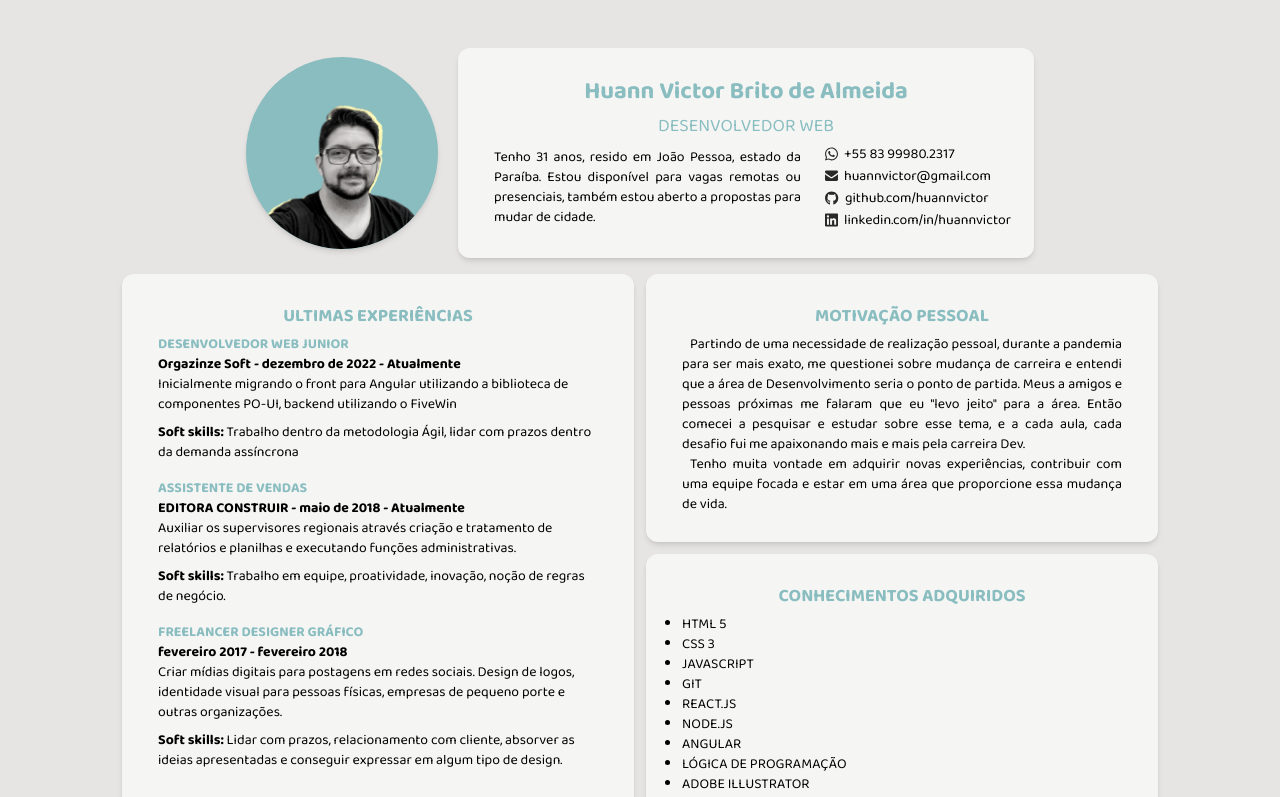
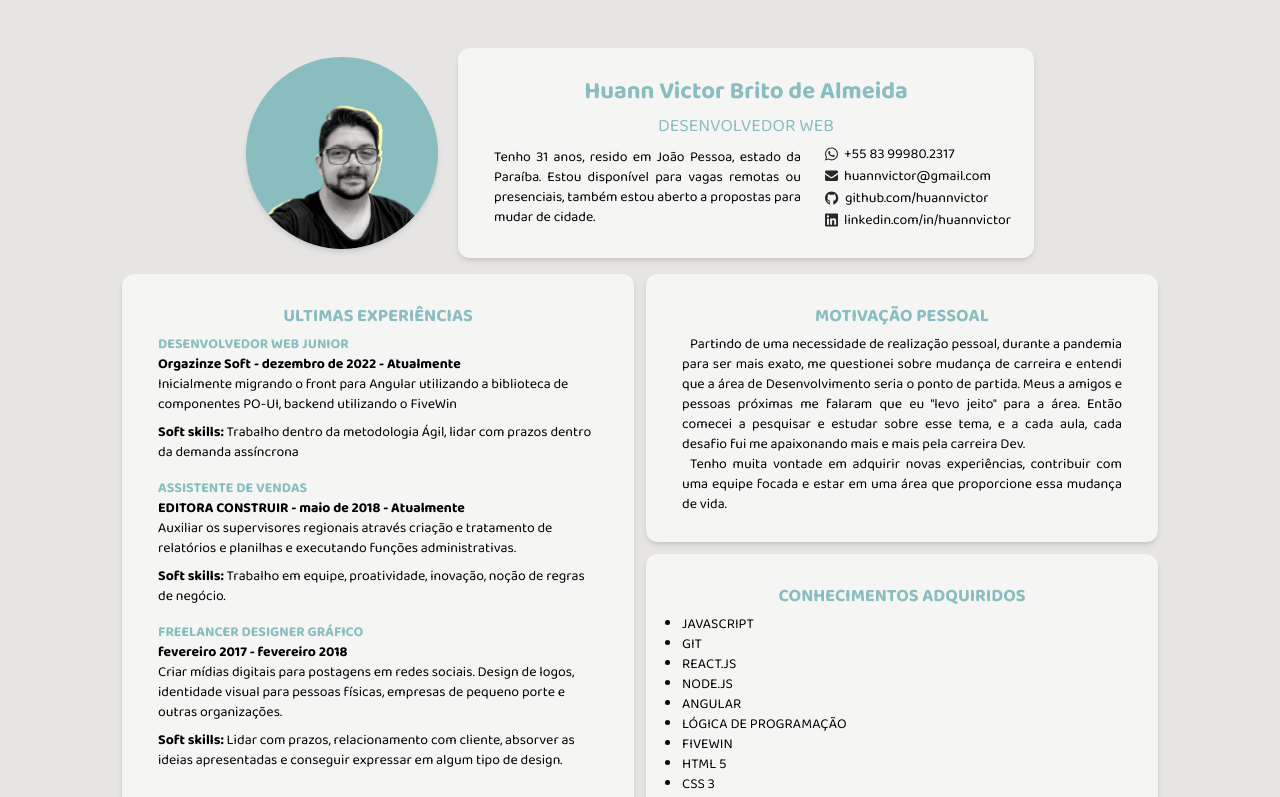
Before and after one commit to huannvictor/curriculo, a React (Create React App) app: page / in a window 1280 px wide. Shown: the top 797 px of the page. Built offline with nearby package versions, Linux system fonts and the light colour scheme.

Commit message:
Update content.js

```diff
--- a/src/components/KnowledgeApplication/content.js
+++ b/src/components/KnowledgeApplication/content.js
@@ -1,12 +1,13 @@
 export const knowledgeList = [
-  "HTML 5",
-  "CSS 3",
   "JAVASCRIPT",
   "GIT",
   "REACT.JS",
   "NODE.JS",
   "ANGULAR",
   "LÓGICA DE PROGRAMAÇÃO",
+  "FIVEWIN",
+  "HTML 5",
+  "CSS 3",
   "ADOBE ILLUSTRATOR",
   "FIGMA",
   "TYPESCRIPT (BÁSICO)"
```
